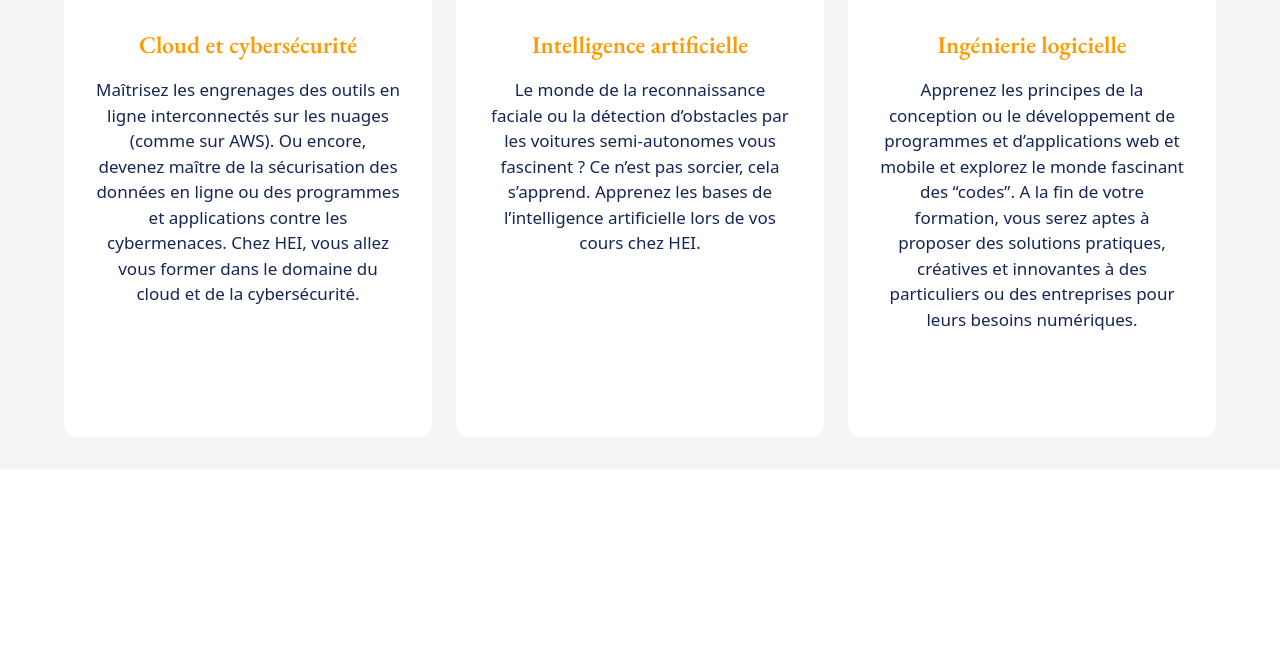
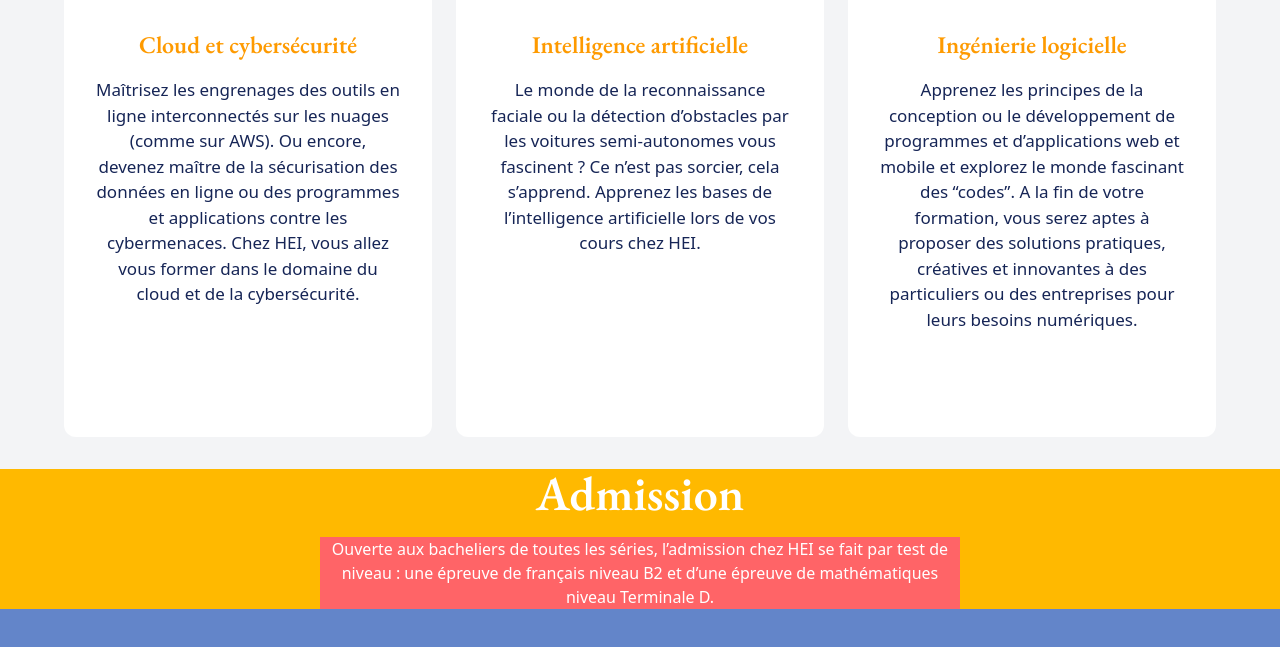
Before and after one commit to Whipander/first-step-with-react, a React (Vite) app: page / in a window 1280 px wide. Shown: the part 3763-4410 px from the top of the page. Before the commit the page ends 4232 px from the top, so only its background shows below. Built offline with nearby package versions, Linux system fonts and the light colour scheme.

Commit message:
feat: admission section

```diff
--- a/src/App.jsx
+++ b/src/App.jsx
@@ -4,6 +4,7 @@ import About from "./components/About.jsx";
 import Crew from "./components/Crew.jsx";
 import Opportunities from "./components/Opportunities.jsx";
 import Domaine from "./components/Domaine.jsx";
+import Admission from "./components/Admission.jsx";
 
 function App() {
   return (
@@ -14,6 +15,7 @@ function App() {
       <Crew />
       <Opportunities/>
       <Domaine/>
+      <Admission/>
     </>
   );
 }
--- /dev/null
+++ b/src/components/Admission.jsx
@@ -0,0 +1,17 @@
+import H2 from "./H2";
+
+const Admission = () => {
+  return (
+    <div className="h-screen bg-tan text-white items-center justify-center text-center">
+      <div className="flex flex-col gap-5 bg-amber-400 justify-center  items-center">
+        <H2 text="Admission" />
+        <p className="w-[50vw] text-center bg-red-400">
+          Ouverte aux bacheliers de toutes les séries, l’admission chez HEI se
+          fait par test de niveau : une épreuve de français niveau B2 et d’une
+          épreuve de mathématiques niveau Terminale D.
+        </p>
+      </div>
+    </div>
+  );
+};
+export default Admission;
```
